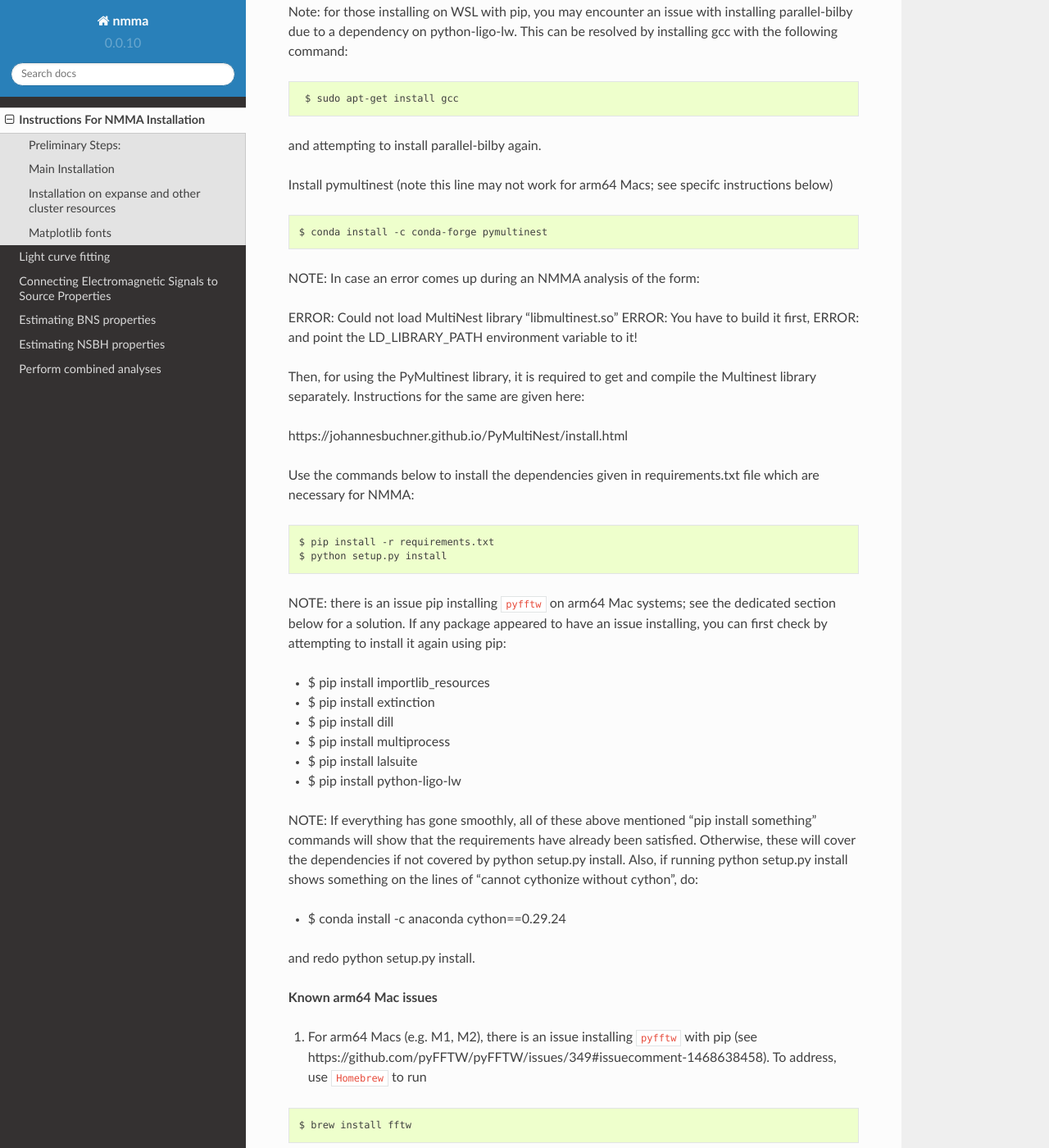
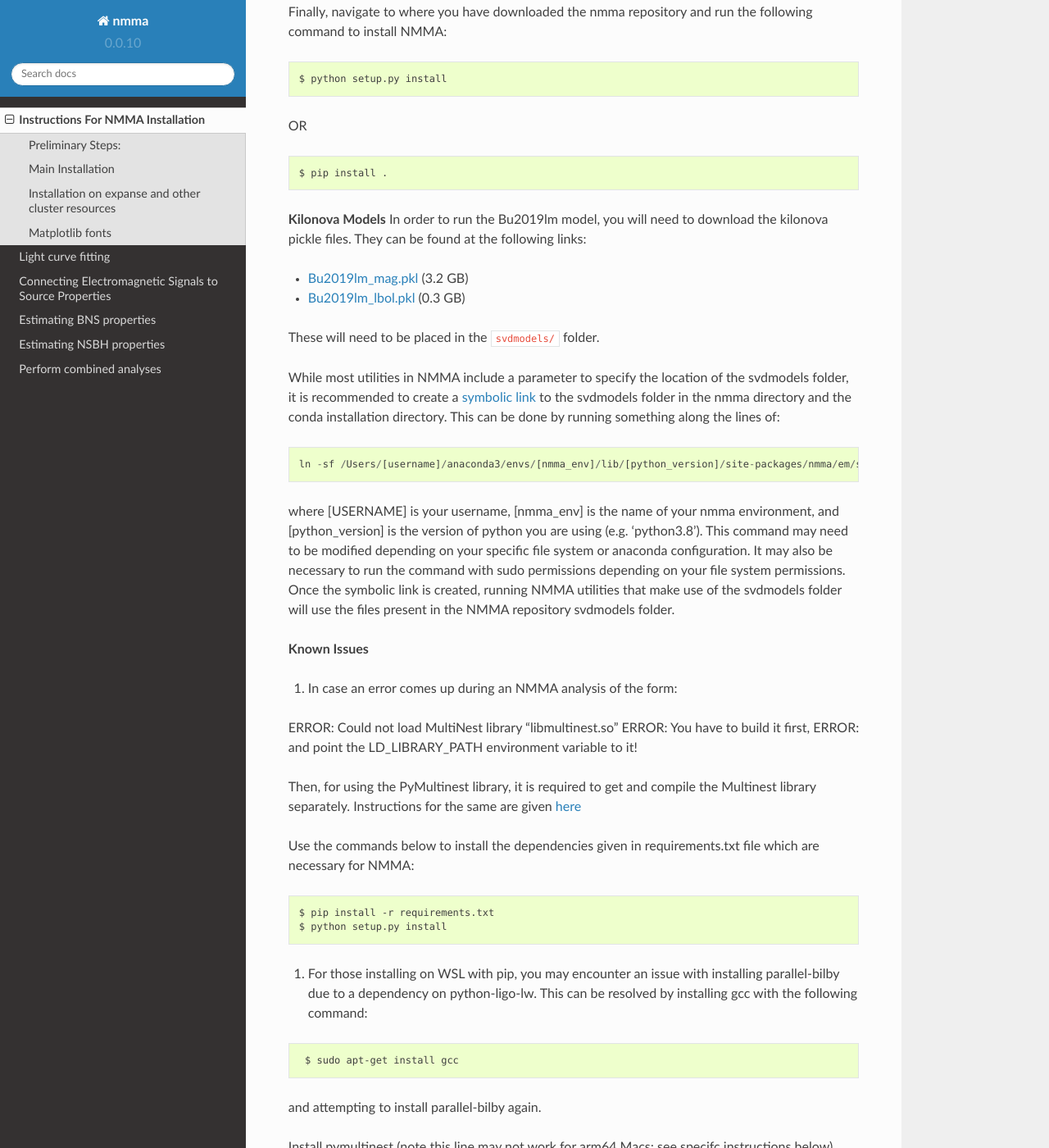
Before and after one commit to nuclear-multimessenger-astronomy/nmma, a Sphinx documentation site: the page built from doc/installation.md, in a window 1280 px wide and 1400 px high, scrolled down 2417 px. Shown: the whole window at 82% size. Built offline with Sphinx 7.4.7 and the Read the Docs theme 2.0.0, drawn with Linux system fonts in a browser that asks for light colours; pages that are not in the unit, such as notebooks, are missing from menus; some of the changed text lies outside the part shown.

Commit message:
remove old Bu2019lm pkl, docs update
Removes the old Bu2019lm.pkl file in svdmodels and updates the documentation to include links to the oversized pickle files required to use the Bu2019lm model. Also added a note about creating a symbolic link between svdmodels folders and reorganized some of the referenced installation issues for clarity and changed some of bare urls to be hyperlinks.

````diff
--- a/doc/installation.md
+++ b/doc/installation.md
@@ -90,7 +90,50 @@ OR
 $ pip install parallel-bilby
 ```
 
-Note: for those installing on WSL with pip, you may encounter an issue with installing parallel-bilby due to a dependency on python-ligo-lw.
+Finally, navigate to where you have downloaded the nmma repository and run the following command to install NMMA:
+```
+$ python setup.py install
+```
+OR
+
+```
+$ pip install .
+```
+
+**Kilonova Models**
+In order to run the Bu2019lm model, you will need to download the kilonova pickle files. They can be found at the following links:
+
+- [Bu2019lm_mag.pkl](https://drive.google.com/file/d/1oEgXqTya65laRs-lUzG1LR9labNrZSHa/view)  (3.2 GB)
+- [Bu2019lm_lbol.pkl](https://drive.google.com/file/d/1y4VTu-KVFp9rkYzQ1sm32_kZa4uru5jF/view) (0.3 GB)
+
+These will need to be placed in the ```svdmodels/``` folder.
+
+While most utilities in NMMA include a parameter to specify the location of the svdmodels folder, it is recommended to create a [symbolic link](https://manpages.ubuntu.com/manpages/focal/en/man1/ln.1.html) to the svdmodels folder in the nmma directory and the conda installation directory. This can be done by running something along the lines of:
+
+```
+ln -sf /Users/[username]/anaconda3/envs/[nmma_env]/lib/[python_version]/site-packages/nmma/em/svdmodels/ /Users/[USERNAME]/nmma/svdmodels
+```
+
+where [USERNAME] is your username, [nmma_env] is the name of your nmma environment, and [python_version] is the version of python you are using (e.g. 'python3.8'). This command may need to be modified depending on your specific file system or anaconda configuration. It may also be necessary to run the command with sudo permissions depending on your file system permissions. Once the symbolic link is created, running NMMA utilities that make use of the svdmodels folder will use the files present in the NMMA repository svdmodels folder.
+
+**Known Issues**
+1.  In case an error comes up during an NMMA analysis of the form:
+
+ERROR:   Could not load MultiNest library "libmultinest.so"
+ERROR:   You have to build it first,
+ERROR:   and point the LD_LIBRARY_PATH environment variable to it!
+
+Then, for using the PyMultinest library, it is required to get and compile the Multinest library separately. Instructions for the same are given [here](https://johannesbuchner.github.io/PyMultiNest/install.html)
+
+
+Use the commands below to install the dependencies given in requirements.txt file which are necessary for NMMA:
+
+```
+$ pip install -r requirements.txt
+$ python setup.py install
+```
+
+2. For those installing on WSL with pip, you may encounter an issue with installing parallel-bilby due to a dependency on python-ligo-lw.
 This can be resolved by installing gcc with the following command:
 
 ```
@@ -104,53 +147,34 @@ Install pymultinest (note this line may not work for arm64 Macs; see specifc ins
 $ conda install -c conda-forge pymultinest
 ```
 
-NOTE: In case an error comes up during an NMMA analysis of the form:
+3. Due to the web of package requirements that NMMA depends on, there can be unresolved package versioning issues. These can usually be resolved by pinning the version of the packages that are causing the issue before reattempting the installation. For example, if the installation fails due to an issue with astropy, then running the following command:
+```
+pip install astropy==4.3.1
+```
+However, please open a [new issue](https://github.com/nuclear-multimessenger-astronomy/nmma/issues/new) if there appear to be unresolvable conflicts.
 
-ERROR:   Could not load MultiNest library "libmultinest.so"
-ERROR:   You have to build it first,
-ERROR:   and point the LD_LIBRARY_PATH environment variable to it!
-
-Then, for using the PyMultinest library, it is required to get and compile the Multinest library separately. Instructions for the same are given here:
-
-https://johannesbuchner.github.io/PyMultiNest/install.html
-
-
-Use the commands below to install the dependencies given in requirements.txt file which are necessary for NMMA:
+4.  There is an issue pip installing `pyfftw` on arm64 Mac systems; see the dedicated section below for a solution. If any package appeared to have an issue installing, you can first check by attempting to install it again using pip:
 
 ```
-$ pip install -r requirements.txt
-$ python setup.py install
+* $ pip install importlib_resources
+* $ pip install  extinction
+* $ pip install dill
+* $ pip install multiprocess
+* $ pip install lalsuite
+* $ pip install python-ligo-lw
 ```
 
-NOTE: there is an issue pip installing `pyfftw` on arm64 Mac systems; see the dedicated section below for a solution. If any package appeared to have an issue installing, you can first check by attempting to install it again using pip:
+NOTE: If everything has gone smoothly, all of these above mentioned "pip install something" commands will show that the requirements have already been satisfied. Otherwise, these will cover the dependencies
+if not covered by python setup.py install. Also, if running python setup.py install shows something on the lines of "cannot cythonize without cython", run:
 
-* $ pip install importlib_resources
+```
+* $ conda install -c anaconda cython==0.29.24
+```
 
-
-* $ pip install  extinction
-
-
-* $ pip install dill
-
-
-* $ pip install multiprocess
-
-
-* $ pip install lalsuite
-
-
-* $ pip install python-ligo-lw
-
-
-NOTE: If everything has gone smoothly, all of these above mentioned "pip install something" commands will show that the requirements have already been satisfied. Otherwise, these will cover the dependencies
-if not covered by python setup.py install. Also, if running python setup.py install shows something on the lines of "cannot cythonize without cython", do:
-
-* $ conda install -c anaconda cython==0.29.24
-
-and redo python setup.py install.
+and reattempt NMMA installation.
 
 **Known arm64 Mac issues**
-1. For arm64 Macs (e.g. M1, M2), there is an issue installing `pyfftw` with pip (see https://github.com/pyFFTW/pyFFTW/issues/349#issuecomment-1468638458). To address, use `Homebrew` to run
+1. For arm64 Macs (e.g. M1, M2), there is a [documented issue](https://github.com/pyFFTW/pyFFTW/issues/349#issuecomment-1468638458) installing `pyfftw` with pip. To resolve this, use `Homebrew` to run
 ```
 $ brew install fftw
 ```
@@ -207,11 +231,7 @@ those with their given commands. In case modules like afterglowpy and dust_extin
 
 Please pay special attention to the `import nmma.em.analysis` and make sure that it does not generate any errors.
 
-Unfortunately, due to the web of package requirements that NMMA depends on, running setup.py does not typically finish without errors the first time through. Experience has shown that in the vast majority of cases, simply pinning versions such as:
-```
-pip install astropy==4.3.1
-```
-and then trying again is sufficient for completion of the installation. This instruction file will likely cover the issues you might face during your installation. However, please open issues on GitHub if there appear to be unresolvable conflicts.
+If there are no errors, it is recommended to attempt the [quickstart tutorial](https://nuclear-multimessenger-astronomy.github.io/nmma/)
 
 
 ## Installation on expanse and other cluster resources
````
Also changed, not shown: 1 other file.
